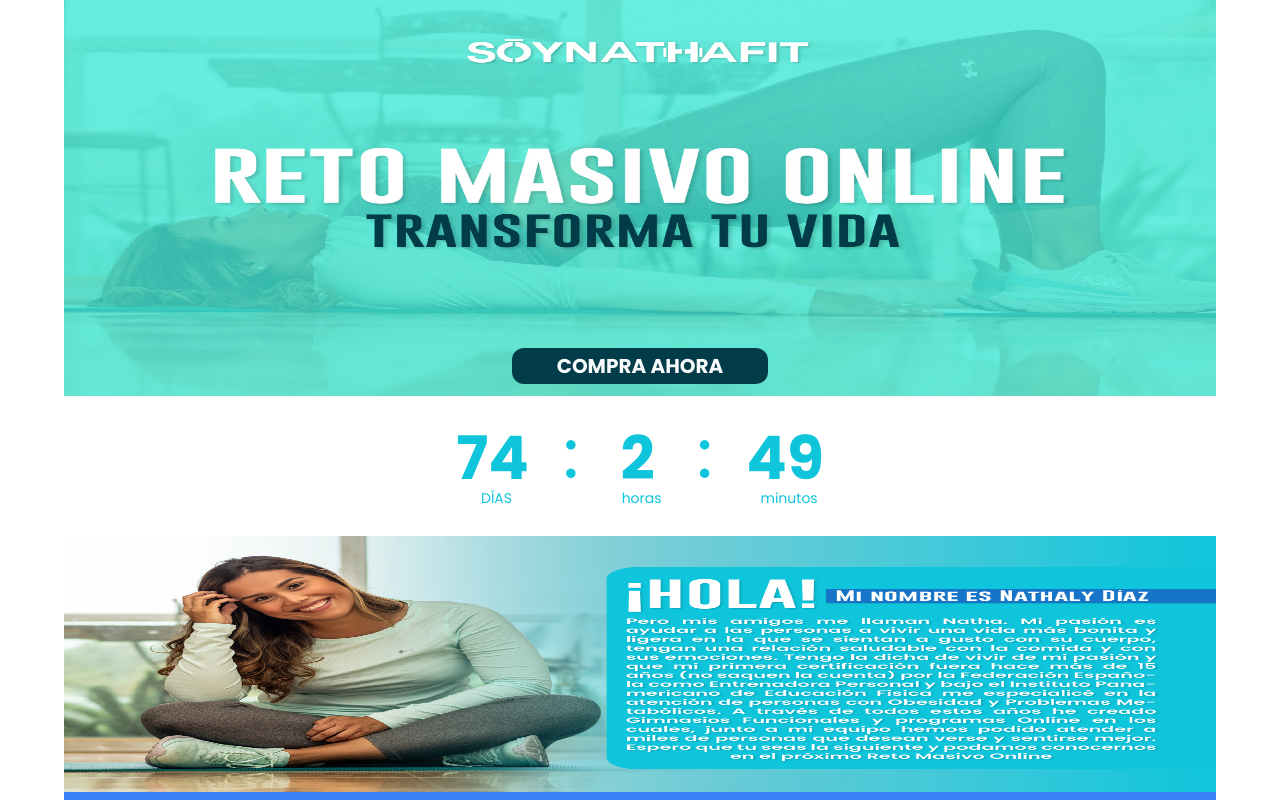
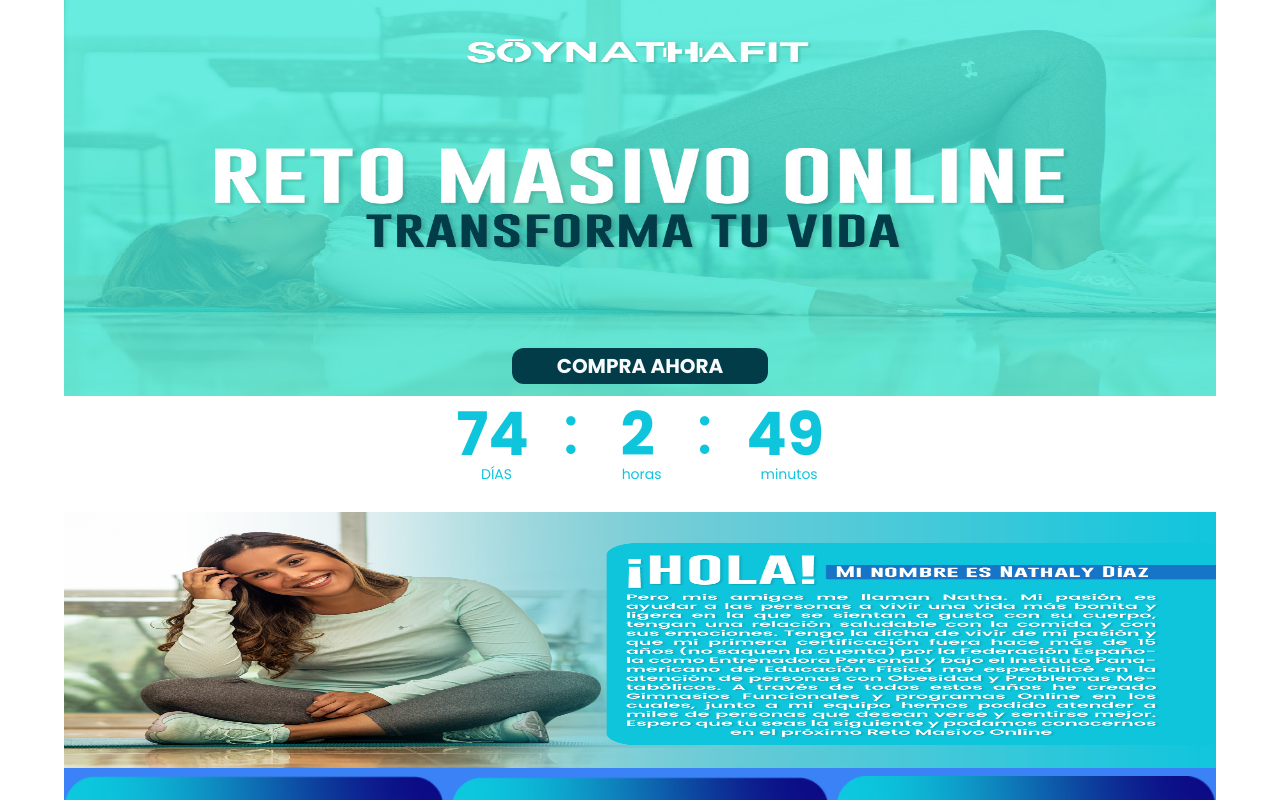
Before and after one commit to samdiazven/soynathafit-landing, a Next.js app: page / in a window 1280 px wide. Shown: the top 800 px of the page. Built offline with nearby package versions, Linux system fonts and the light colour scheme.

Commit message:
quit mb of hero

```diff
--- a/components/Counter.tsx
+++ b/components/Counter.tsx
@@ -30,7 +30,7 @@
     millisecondsOfSecond,
   ]);
   return (
-    <section className="my-2 z-50 rounded-br-3xl rounded-bl-3xl">
+    <section className="mb-2 z-50 rounded-br-3xl rounded-bl-3xl">
       <article className="flex gap-8 p-2 items-center justify-center">
         <p className="flex flex-col">
           <span className="font-poppins font-bold text-5xl md:text-6xl text-[#0EC5DC]">
--- a/components/Hero.tsx
+++ b/components/Hero.tsx
@@ -7,7 +7,7 @@
   const navigate = useRouter();
 
   return (
-    <section className="h-96 w-full flex flex-col relative mb-4 ">
+    <section className="h-96 w-full flex flex-col relative ">
       <Image
         src={hero}
         layout="responsive"
```
